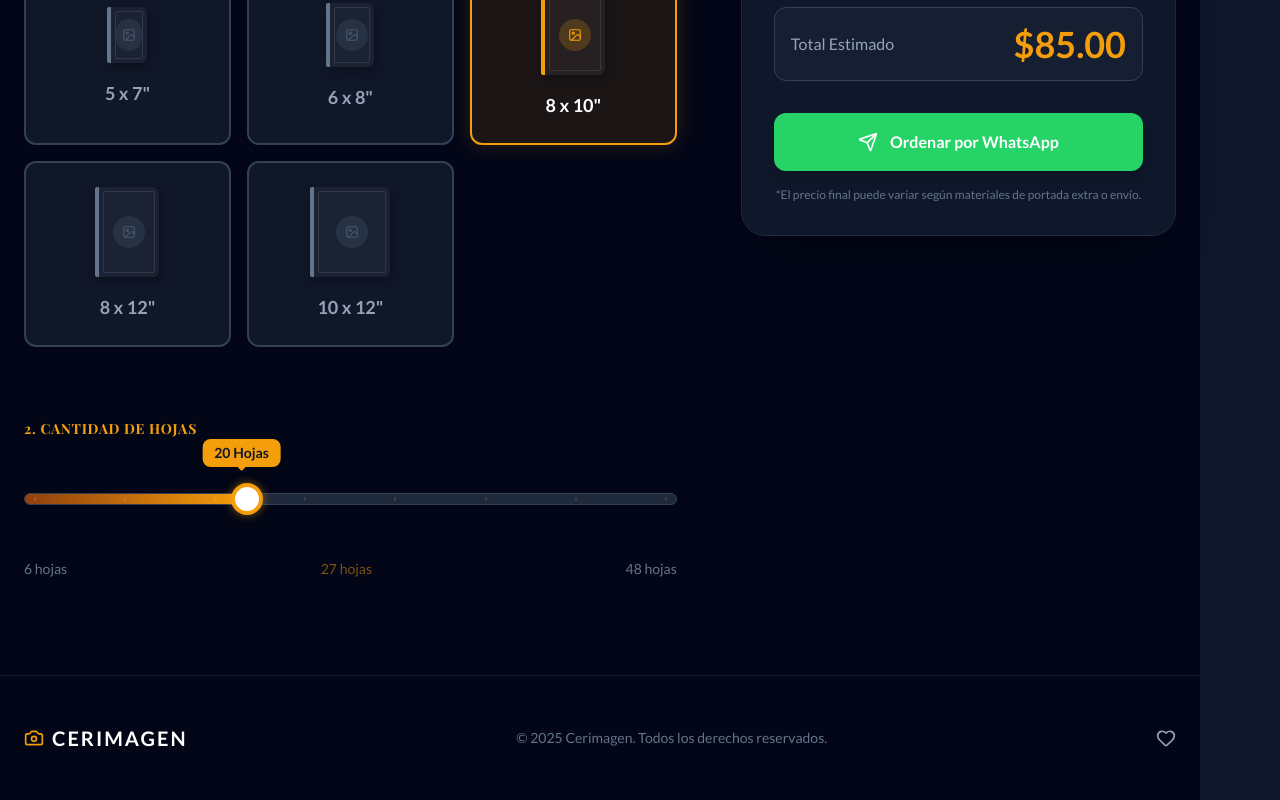
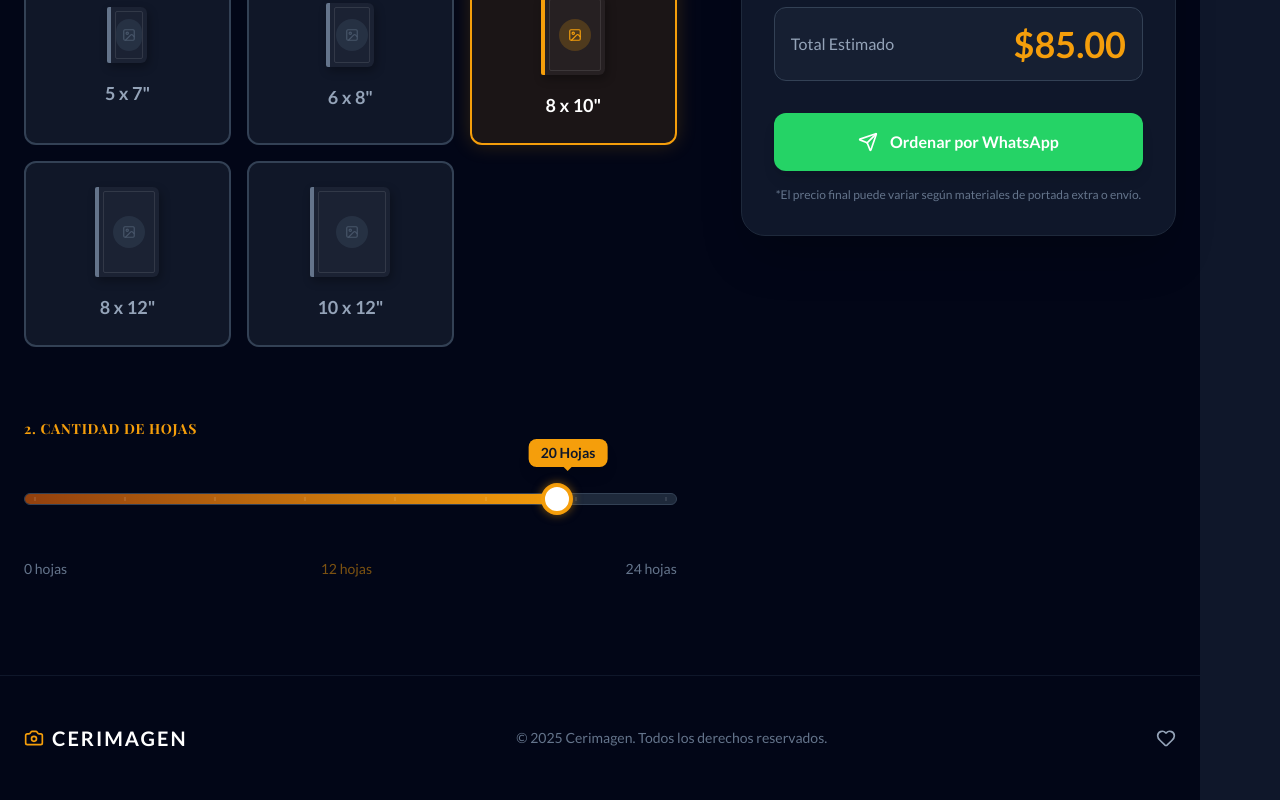
Before and after one commit to Mangelox/cerimagen-web, a React (Vite) app: page / in a window 1280 px wide. Shown: the part 1467-2267 px from the top of the page. Built offline with nearby package versions, Linux system fonts and the light colour scheme; a web font is replaced by a local one.

Commit message:
fix: Updating sliders

```diff
--- a/src/App.tsx
+++ b/src/App.tsx
@@ -20,8 +20,8 @@ const SIZES: BookSize[] = [
   { id: '10x12', label: '10 x 12"', width: 10, height: 12, basePrice: 45, pricePerSheet: 6.0 },
 ];
 
-const MIN_SHEETS = 6;
-const MAX_SHEETS = 48;
+const MIN_SHEETS = 0;
+const MAX_SHEETS = 24;
 
 const App = () => {
   const [selectedSize, setSelectedSize] = useState<BookSize>(SIZES[2]); // Default 8x10
```
